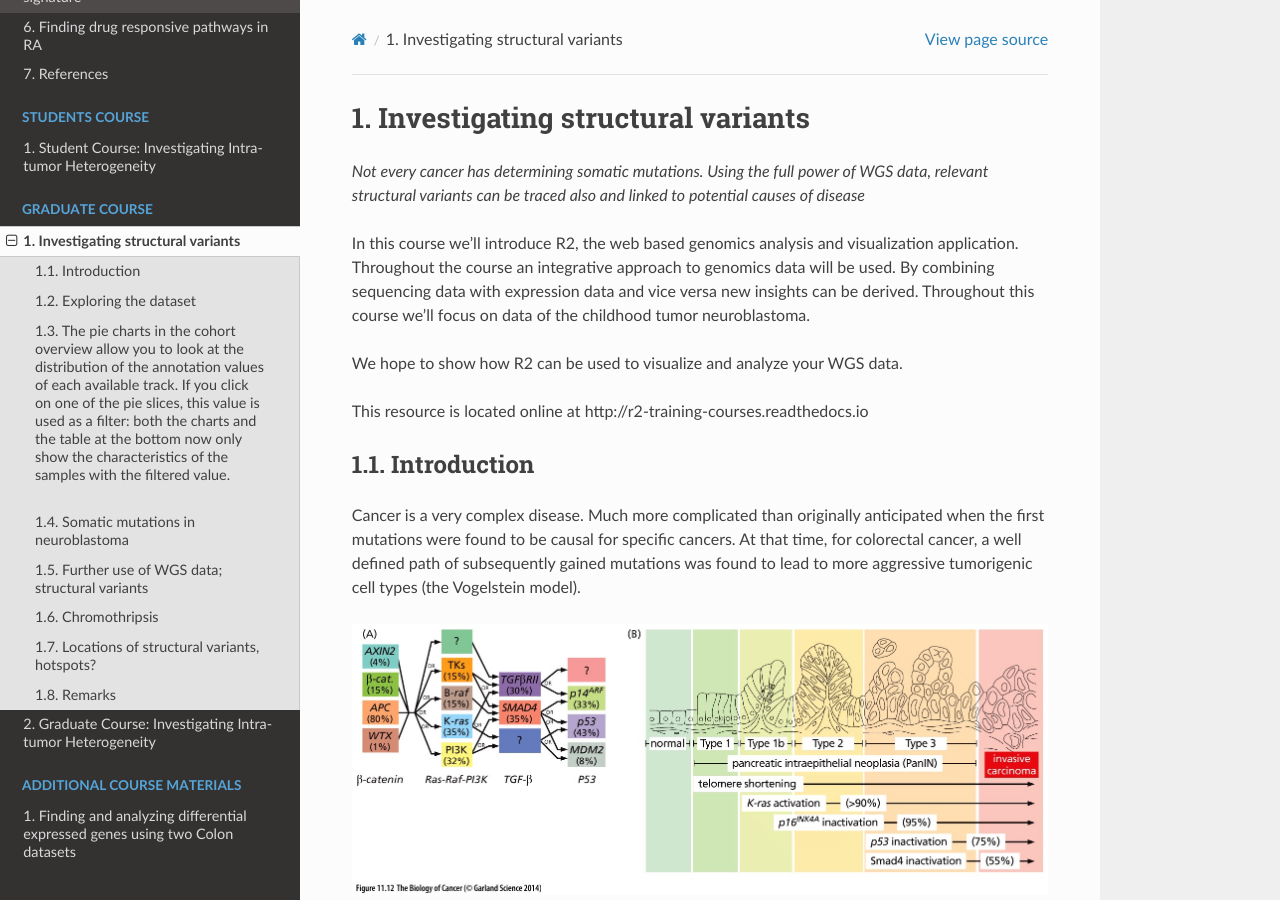
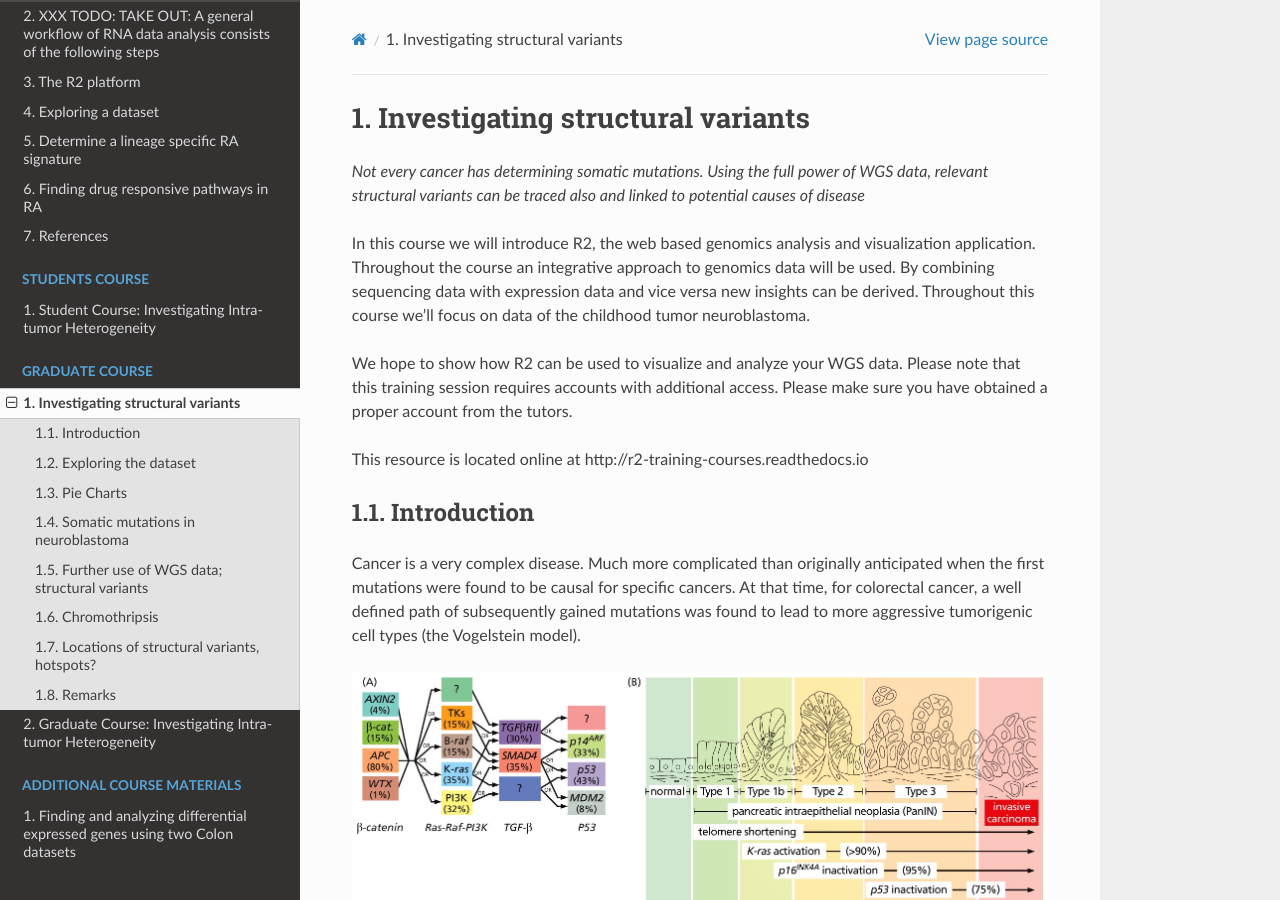
Before and after one commit to antronerds/r2-training-courses, a Sphinx documentation site: the page built from docs/Finding_structural_variants.md, in a window 1280 px wide and 900 px high. Built offline with Sphinx 7.4.7 and the Read the Docs theme 2.0.0, drawn with Linux system fonts in a browser that asks for light colours.

Commit message:
Small update
Bold section resolved and added a notice that additional access is needed

```diff
--- a/docs/Finding_structural_variants.md
+++ b/docs/Finding_structural_variants.md
@@ -5,9 +5,9 @@
 
 *Not every cancer has determining somatic mutations. Using the full power of WGS data, relevant structural variants can be traced also and linked to potential causes of disease*
 
-In this course we'll introduce R2, the web based genomics analysis and visualization application. Throughout the course an integrative approach to genomics data will be used. By combining sequencing data with expression data and vice versa new insights can be derived. Throughout this course we'll focus on data of the childhood tumor neuroblastoma.
+In this course we will introduce R2, the web based genomics analysis and visualization application. Throughout the course an integrative approach to genomics data will be used. By combining sequencing data with expression data and vice versa new insights can be derived. Throughout this course we'll focus on data of the childhood tumor neuroblastoma.
 
-We hope to show how R2 can be used to visualize and analyze your WGS data.
+We hope to show how R2 can be used to visualize and analyze your WGS data. Please note that this training session requires accounts with additional access. Please make sure you have obtained a proper account from the tutors.
 
 This resource is located online at http://r2-training-courses.readthedocs.io
 
```
Also changed, not shown: other parts of docs/Finding_structural_variants.md (+4 -1 lines).
